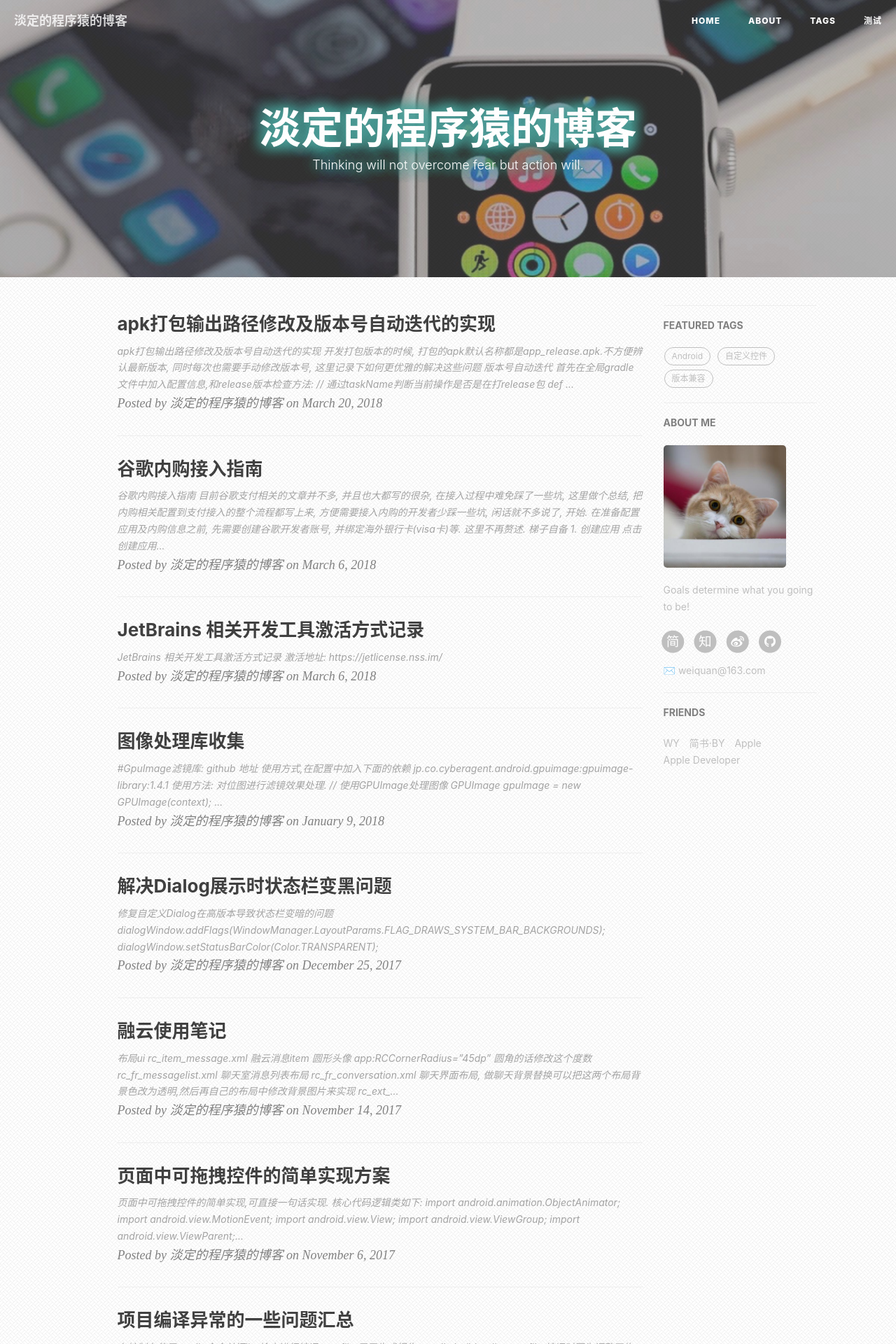
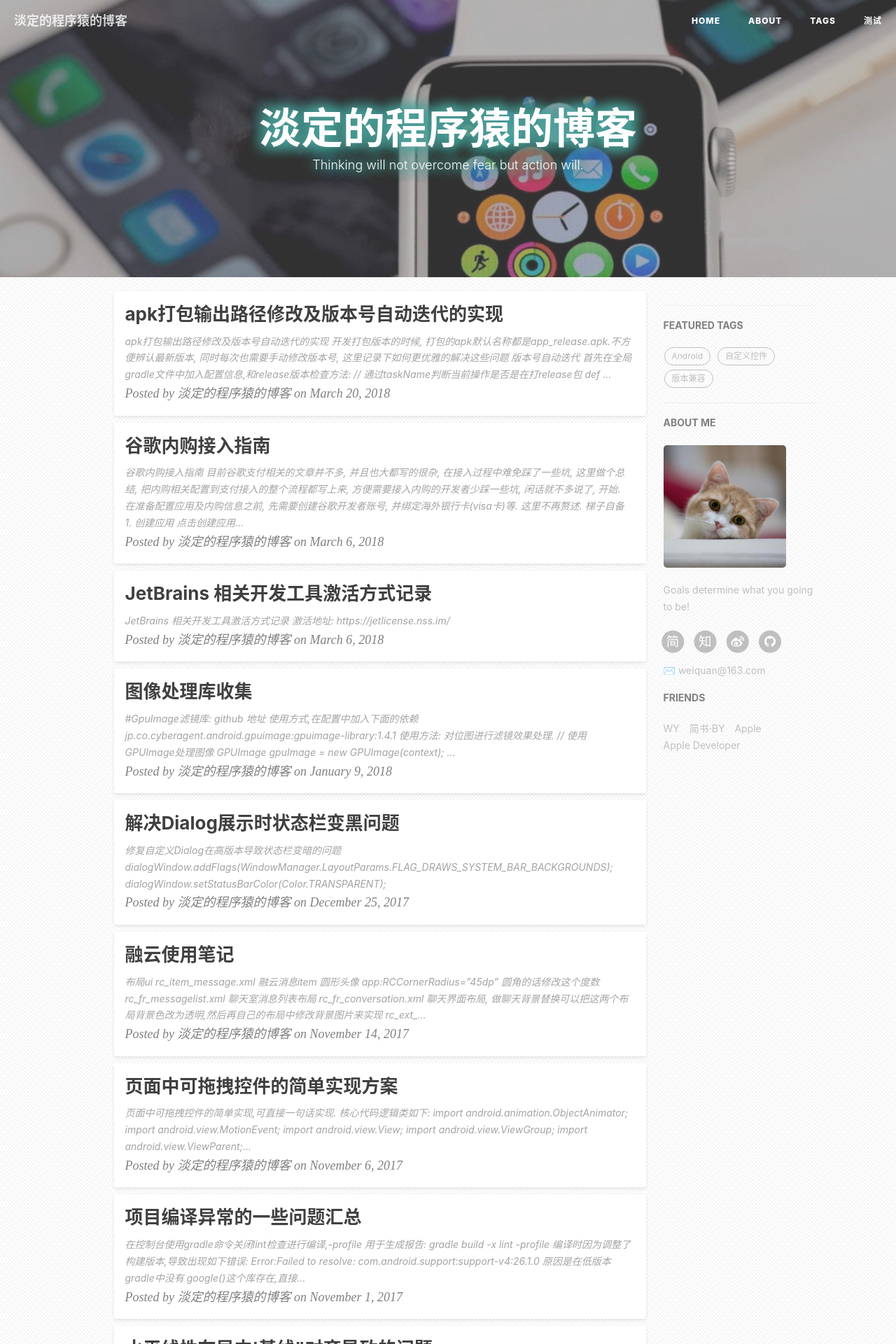
Before and after one commit to 976112643/976112643.github.io, a Jekyll site: the page built from index.html, in a window 1280 px wide. Shown: the top 1920 px of the page at 70% size. Built offline with Jekyll 4.4.1, drawn with Linux system fonts in a browser that asks for light colours; the list of posts is cut into pages by our own code.

Commit message:
修改帖子列表样式

```diff
--- a/_layouts/page.html
+++ b/_layouts/page.html
@@ -23,11 +23,11 @@
 
 <!-- Main Content -->
 <div class="container">
-	<div class="row">
+	<div class="row post-card">
         {% if site.sidebar == false %}
 <!-- NO SIDEBAR -->
     <!-- PostList Container -->
-            <div class="col-lg-8 col-lg-offset-2 col-md-10 col-md-offset-1 postlist-container">
+            <div class="col-lg-8 col-lg-offset-2 col-md-10 col-md-offset-1 postlist-container postlist-container-card">
                 {{ content }}
             </div>
     <!-- Sidebar Container -->
@@ -194,7 +194,7 @@
                 </section>
                 <!-- Friends Blog -->
                 {% if site.friends %}
-                <hr>
+                <!--<hr>-->
                 <h5>FRIENDS</h5>
                 <ul class="list-inline">
                     {% for friend in site.friends %}
--- a/index.html
+++ b/index.html
@@ -24,7 +24,7 @@
         Posted by {% if post.author %}{{ post.author }}{% else %}{{ site.title }}{% endif %} on {{ post.date | date: "%B %-d, %Y" }}
     </p>
 </div>
-<hr>
+<!--<hr>-->
 {% endfor %}
 
 <!-- Pager -->
```
Also changed, not shown: other parts of _layouts/page.html (+1 -1 lines), css/hux-blog.min.css.
